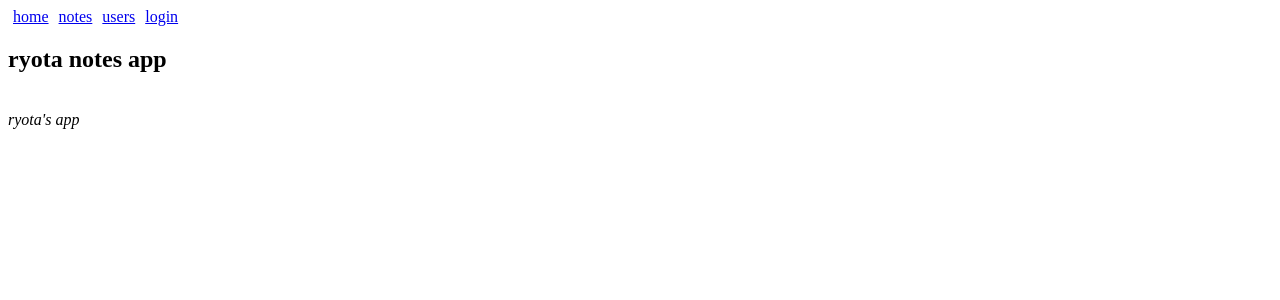
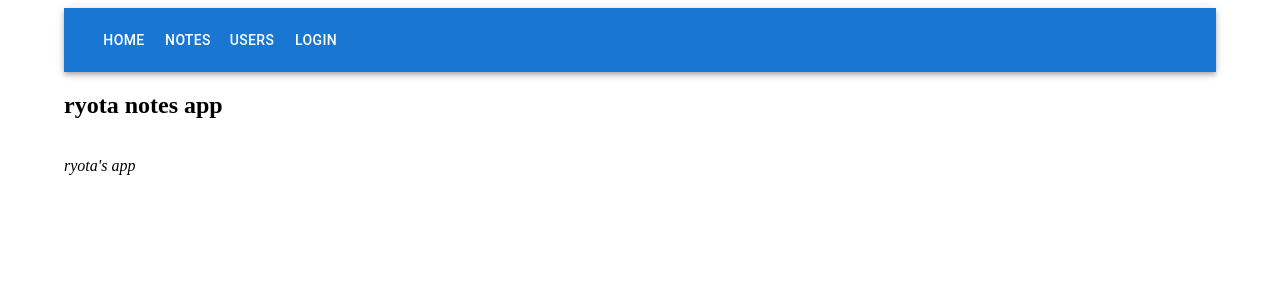
Before and after one commit to RyotaIwahashi/routing-practice, a React (Create React App) app: page / in a window 1280 px wide. Shown: the top 300 px of the page. Built offline with nearby package versions, Linux system fonts and the light colour scheme.

Commit message:
muiを使って各コンポーネントを装飾する

```diff
--- a/src/index.js
+++ b/src/index.js
@@ -5,6 +5,22 @@ import {
   Routes, Route, Link, Navigate,
   useParams, useNavigate, useMatch,
 } from 'react-router-dom'
+
+import {
+  Container,
+  TableContainer,
+  Table,
+  TableBody,
+  TableRow,
+  TableCell,
+  Paper,
+  TextField,
+  Button,
+  Alert,
+  AppBar,
+  Toolbar,
+  IconButton
+} from '@mui/material'
 
 let initialNotes = [
   {
@@ -36,15 +52,22 @@ const Home = () => {
 const Notes = ({ notes }) => (
   <>
     <h2>Notes</h2>
-    <ul>
-      {notes.map(note => {
-        return (
-          <li key={note.id}>
-            <Link to={`/notes/${note.id}`}>{note.content}</Link>
-          </li>
-        )
-      })}
-    </ul>
+    <TableContainer component={Paper}>
+      <Table>
+        <TableBody>
+          {notes.map(note => (
+            <TableRow key={note.id}>
+              <TableCell>
+                <Link to={`/notes/${note.id}`}>{note.content}</Link>
+              </TableCell>
+              <TableCell>
+                {note.user}
+              </TableCell>
+            </TableRow>
+          ))}
+        </TableBody>
+      </Table>
+    </TableContainer>
   </>
 )
 
@@ -90,12 +113,16 @@ const Login = (props) => {
       <h2>login</h2>
       <form onSubmit={onSubmit}>
         <div>
-          username: <input />
+          <TextField label="username" />
         </div>
         <div>
-          password: <input type='password' />
+          <TextField label="password" type="password" />
         </div>
-        <button type='submit'>login</button>
+        <div>
+          <Button variant="containerd" color="primary" type="submit">
+            login
+          </Button>
+        </div>
       </form>
     </>
   )
@@ -104,6 +131,7 @@ const Login = (props) => {
 const App = () => {
   const [notes, setNotes] = useState(initialNotes)
   const [user, setUser] = useState('')
+  const [message, setMessage] = useState(null)
 
   // コンポーネントをレンダリングした際に、URL が/notes/:idに一致する場合、
   // match に、パスのパラメーター化された部分が挿入される。
@@ -114,6 +142,15 @@ const App = () => {
 
   const padding = {
     padding: 5
+  }
+
+  const login = (user) => {
+    setUser(user)
+    setMessage(`welcome ${user}`)
+
+    setTimeout(() => {
+      setMessage(null)
+    }, 10000)
   }
 
   // BrowserRouterは、HTML5 history API (pushState、replaceState、および popState イベント) を使用して UI を URL と同期させるルーター。
@@ -127,22 +164,41 @@ const App = () => {
   // /users にアクセスしたとき、Route は、ログインしていれば Users コンポーネントを表示し、
   // ログインしていなければ /login にリダイレクトする。
   return (
-    <>
+    <Container>
       <div>
-        <Link style={padding} to="/">home</Link>
-        <Link style={padding} to="/notes">notes</Link>
-        <Link style={padding} to="/users">users</Link>
-        {user
-          ? <em>{user} logged </em>
-          : <Link style={padding} to="/login">login</Link>
-        }
+        {(message &&
+          <Alert severity="success">
+            {message}
+          </Alert>
+        )}
       </div>
+
+      <AppBar position="static">
+        <Toolbar>
+          <IconButton edge="start" color="inherit" aria-label="menu" />
+          <Button color="inherit" component={Link} to="/">
+            home
+          </Button>
+          <Button color="inherit" component={Link} to="/notes">
+            notes
+          </Button>
+          <Button color="inherit" component={Link} to="/users">
+            users
+          </Button>
+          {user
+            ? <em>{user} logged in</em>
+            : <Button color="inherit" component={Link} to="/login">
+                login
+              </Button>
+          }
+        </Toolbar>
+      </AppBar>
 
       <Routes>
         <Route path="/notes/:id" element={<Note note={note} />} />
         <Route path="/notes" element={<Notes notes={notes} />} />
         <Route path="/users" element={user ? <Users /> : <Navigate replace to="/login" />} />
-        <Route path="/login" element={<Login onLogin={(user) => setUser(user)} />} />
+        <Route path="/login" element={<Login onLogin={login} />} />
         <Route path="/" element={<Home />} />
       </Routes>
 
@@ -150,7 +206,7 @@ const App = () => {
         <br />
         <em>ryota's app</em>
       </footer>
-    </>
+    </Container>
   )
 }
 
```
Also changed, not shown: 1 other file (tests, documents, lock files or other folders).
